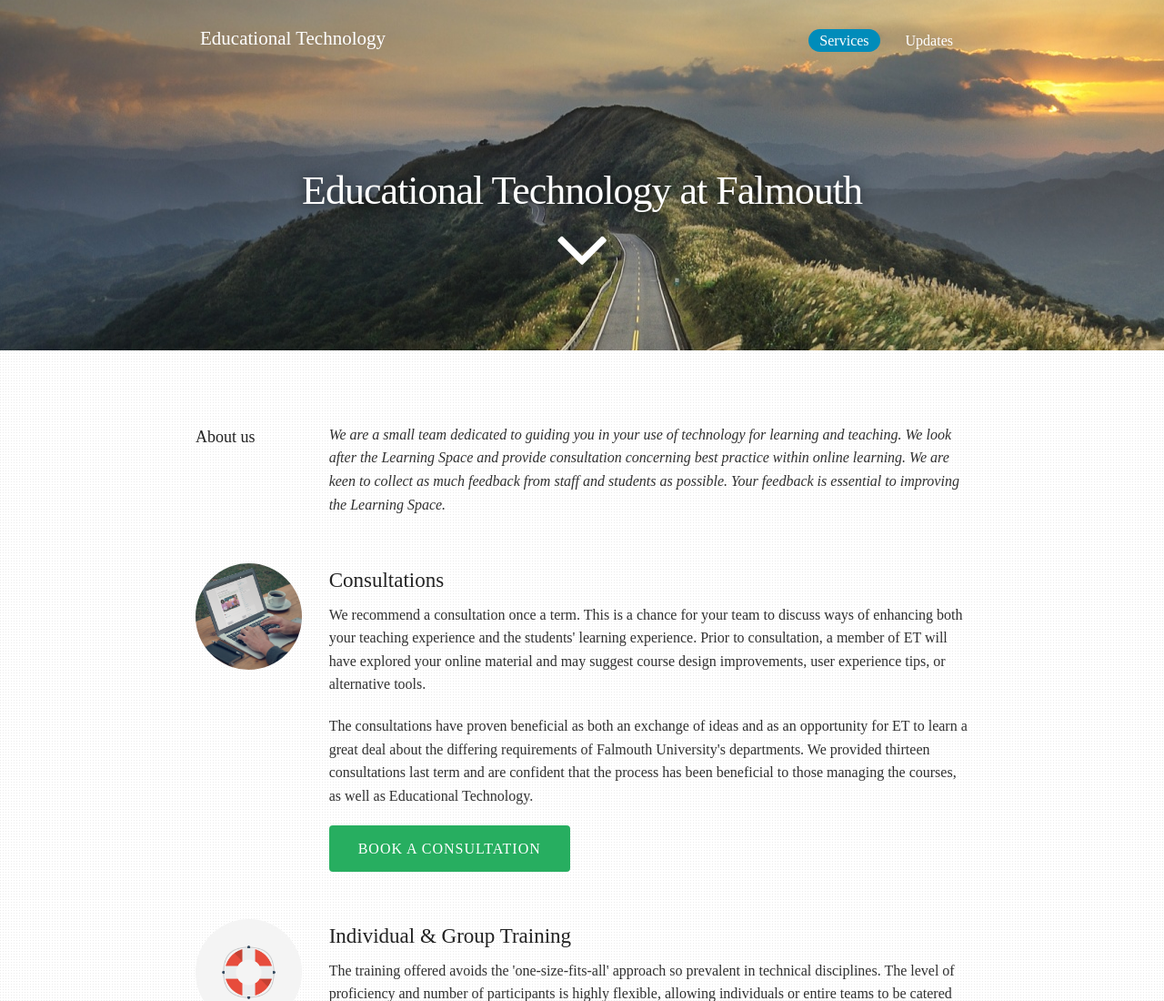
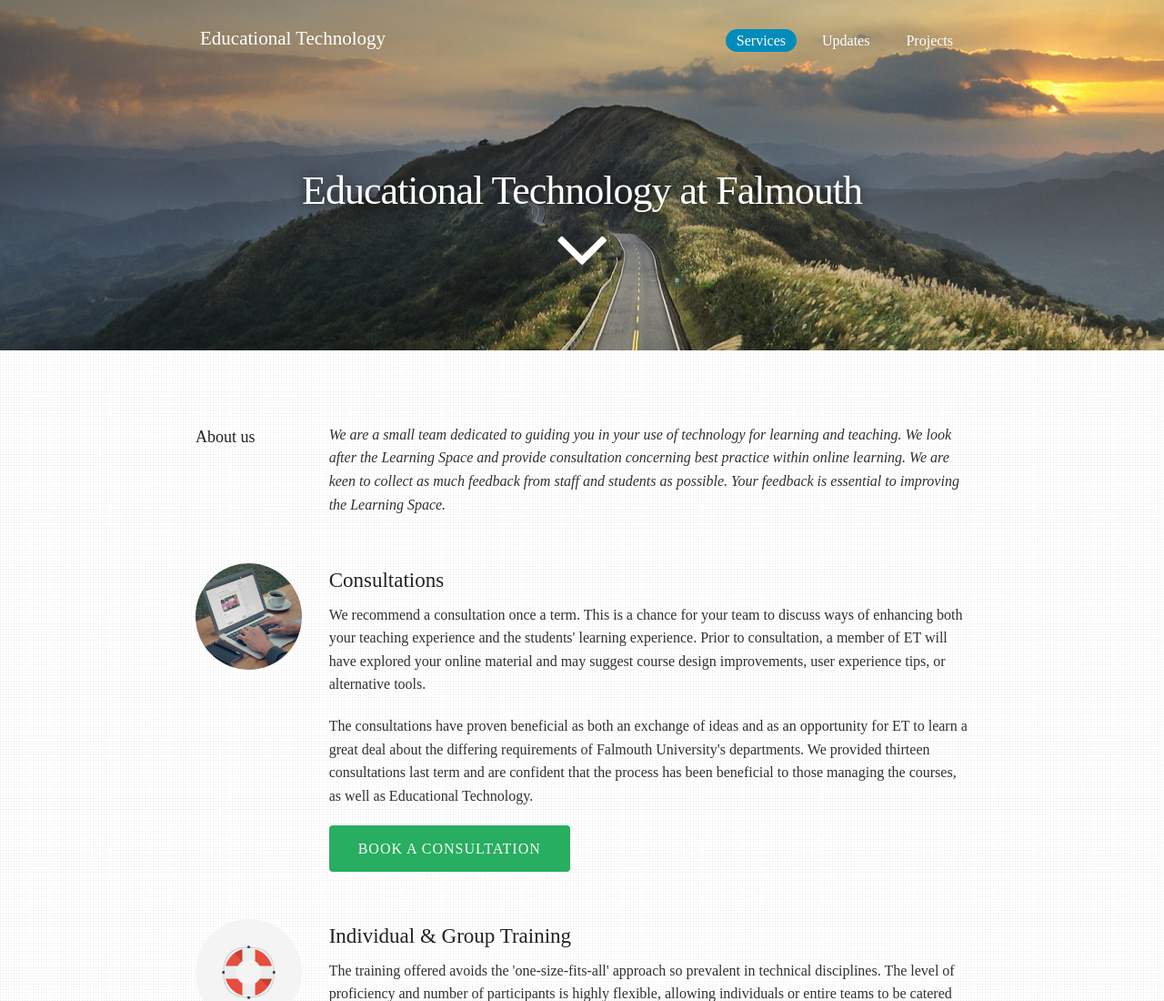
Before and after one commit to ucfalmouth/ETpage, a website: page index.html in a window 1280 px wide. Shown: the top 1100 px of the page at 91% size. Drawn offline with Linux system fonts and the light colour scheme.

Commit message:
Update nav to include ET Projects

```diff
--- a/index.html
+++ b/index.html
@@ -18,6 +18,7 @@
             <ul class="nav__menu">
             <li class="nav__menu-item nav__menu-item--active"><a href="#services">Services</a></li>
             <li class="nav__menu-item"><a href="http://teamet.tumblr.com">Updates</a></li>
+            <li class="nav__menu-item"><a href="http://etprojects.tumblr.com/">Projects</a></li>
             </ul>
         </div>
     </div>
```
Also changed, not shown: 4 other files.
